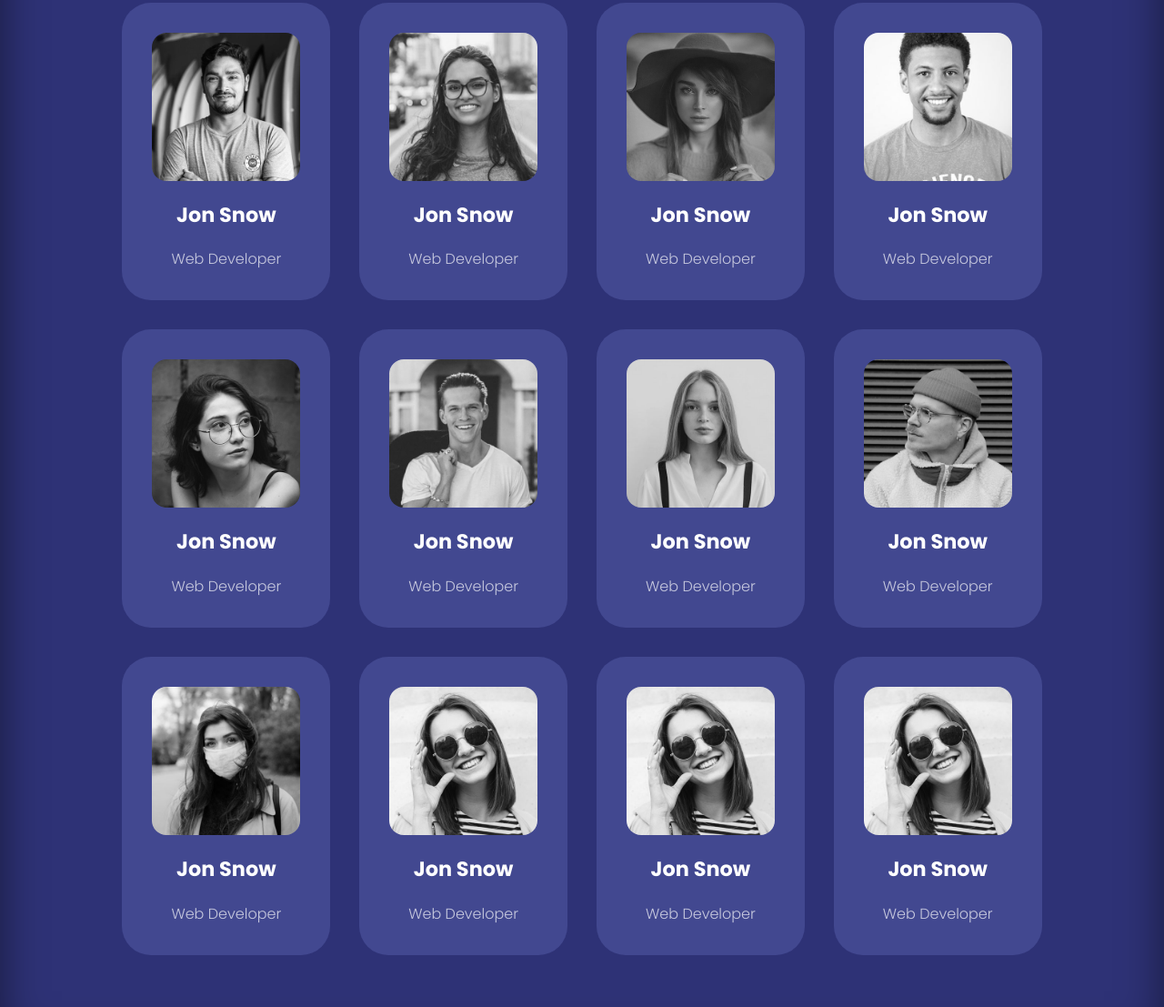
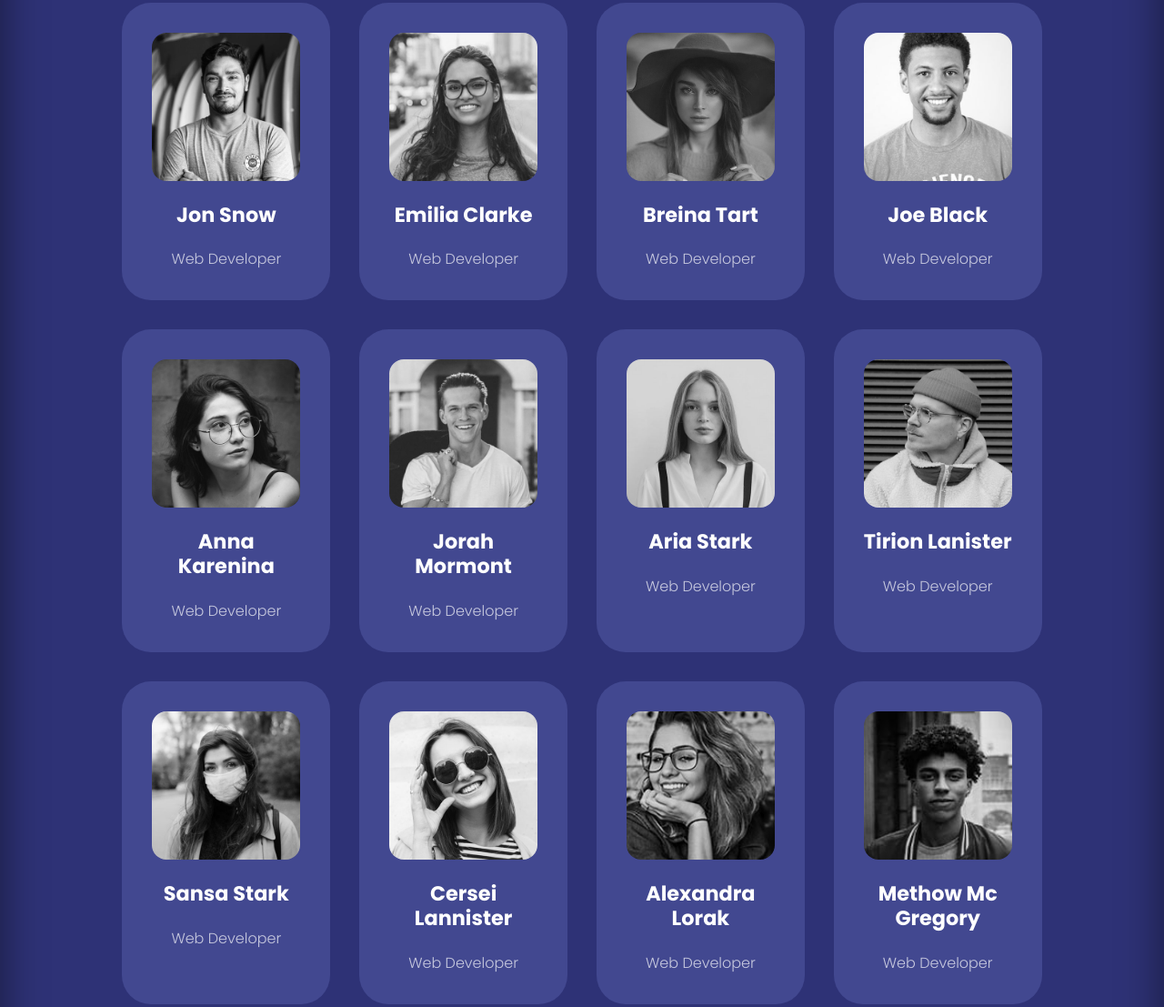
Before and after one commit to shahbazyyan/Educetional-website, a plain HTML site: page about.html in a window 1280 px wide. Shown: the part 898-2005 px from the top of the page at 91% size. Drawn offline with nearby package versions, Linux system fonts and the light colour scheme; files whose address does not match are found by name.

Commit message:
Aded favicon and some styles

```diff
--- a/about.html
+++ b/about.html
@@ -2,6 +2,7 @@
 <html lang="en">
 
 <head>
+    <link rel="icon" type="image/icon" href="./images/graduation-cap-solid.svg">
     <meta charset="UTF-8">
     <meta name="viewport" content="width=device-width, initial-scale=1.0">
     <link rel="stylesheet" href="https://unicons.iconscout.com/release/v2.1.6/css/unicons.css">
@@ -92,7 +93,7 @@
         <img src="./images/tm2.jpg" alt="team">
     </div>
     <div class="team_member_info">
-     <h4>Jon Snow</h4>
+     <h4>Emilia Clarke</h4>
      <p>Web Developer</p>
     </div>
     <div class="team_member_sm">
@@ -107,7 +108,7 @@
     <img src="./images/tm3.jpg" alt="team">
 </div>
 <div class="team_member_info">
- <h4>Jon Snow</h4>
+ <h4>Breina Tart</h4>
  <p>Web Developer</p>
 </div>
 <div class="team_member_sm">
@@ -122,7 +123,7 @@
   <img src="./images/tm4.jpg" alt="team">
 </div>
 <div class="team_member_info">
-<h4>Jon Snow</h4>
+<h4>Joe Black</h4>
 <p>Web Developer</p>
 </div>
 <div class="team_member_sm">
@@ -137,7 +138,7 @@
   <img src="./images/tm5.jpg" alt="team">
 </div>
 <div class="team_member_info">
-<h4>Jon Snow</h4>
+<h4>Anna Karenina</h4>
 <p>Web Developer</p>
 </div>
 <div class="team_member_sm">
@@ -152,7 +153,7 @@
   <img src="./images/tm6.jpg" alt="team">
 </div>
 <div class="team_member_info">
-<h4>Jon Snow</h4>
+<h4>Jorah Mormont</h4>
 <p>Web Developer</p>
 </div>
 <div class="team_member_sm">
@@ -167,7 +168,7 @@
   <img src="./images/tm7.jpg" alt="team">
 </div>
 <div class="team_member_info">
-<h4>Jon Snow</h4>
+<h4>Aria Stark</h4>
 <p>Web Developer</p>
 </div>
 <div class="team_member_sm">
@@ -182,7 +183,7 @@
   <img src="./images/tm8.jpg" alt="team">
 </div>
 <div class="team_member_info">
-<h4>Jon Snow</h4>
+<h4>Tirion Lanister</h4>
 <p>Web Developer</p>
 </div>
 <div class="team_member_sm">
@@ -197,7 +198,7 @@
   <img src="./images/tm9.jpg" alt="team">
 </div>
 <div class="team_member_info">
-<h4>Jon Snow</h4>
+<h4>Sansa Stark</h4>
 <p>Web Developer</p>
 </div>
 <div class="team_member_sm">
@@ -212,7 +213,7 @@
   <img src="./images/tm10.jpg" alt="team">
 </div>
 <div class="team_member_info">
-<h4>Jon Snow</h4>
+<h4>Cersei Lannister</h4>
 <p>Web Developer</p>
 </div>
 <div class="team_member_sm">
@@ -224,10 +225,10 @@
 
 <article class="team_member">
  <div class="team_member_img">
-  <img src="./images/tm10.jpg" alt="team">
+  <img src="./images/avatar5.jpg" alt="team">
 </div>
 <div class="team_member_info">
-<h4>Jon Snow</h4>
+<h4>Alexandra Lorak</h4>
 <p>Web Developer</p>
 </div>
 <div class="team_member_sm">
@@ -239,10 +240,10 @@
 
 <article class="team_member">
  <div class="team_member_img">
-  <img src="./images/tm10.jpg" alt="team">
+  <img src="./images/avatar3.jpg" alt="team">
 </div>
 <div class="team_member_info">
-<h4>Jon Snow</h4>
+<h4>Methow Mc Gregory</h4>
 <p>Web Developer</p>
 </div>
 <div class="team_member_sm">
--- a/css/style.css
+++ b/css/style.css
@@ -263,7 +263,7 @@ header {
 /* COURSES */
 
 .courses {
-    margin-top: 10rem;
+    margin-top: 15rem;
 }
 
 .courses_container {
```
Also changed, not shown: contact.html (+1 -0 lines), courses.html (+1 -0 lines), index.html (+1 -0 lines), images/Style-Guide-How-to-Dress-Like-Kit-Harington-Beard.jpg (added), images/bg-texture.png (deleted), images/graduation-cap-solid.svg (added), images/image-w856.webp (added), 1 other file.
